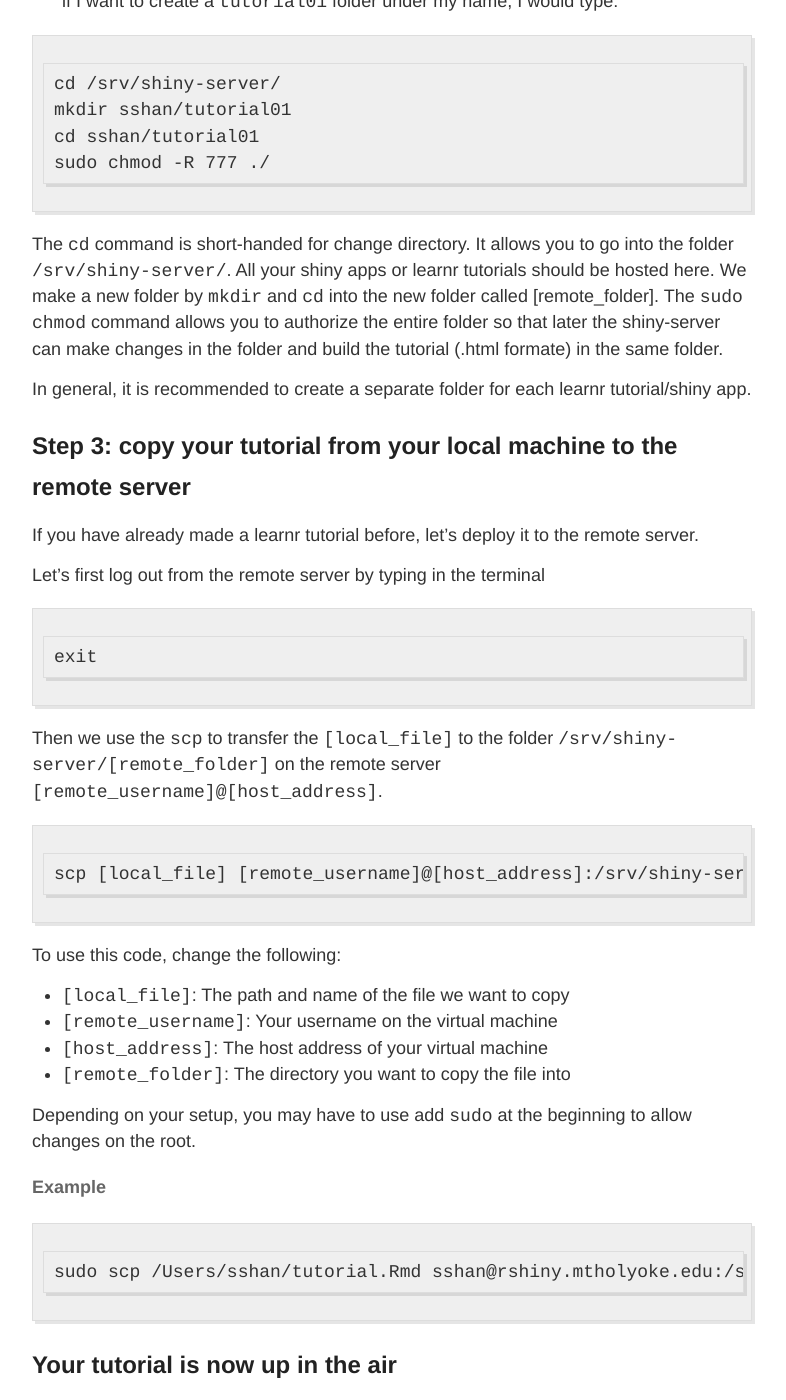
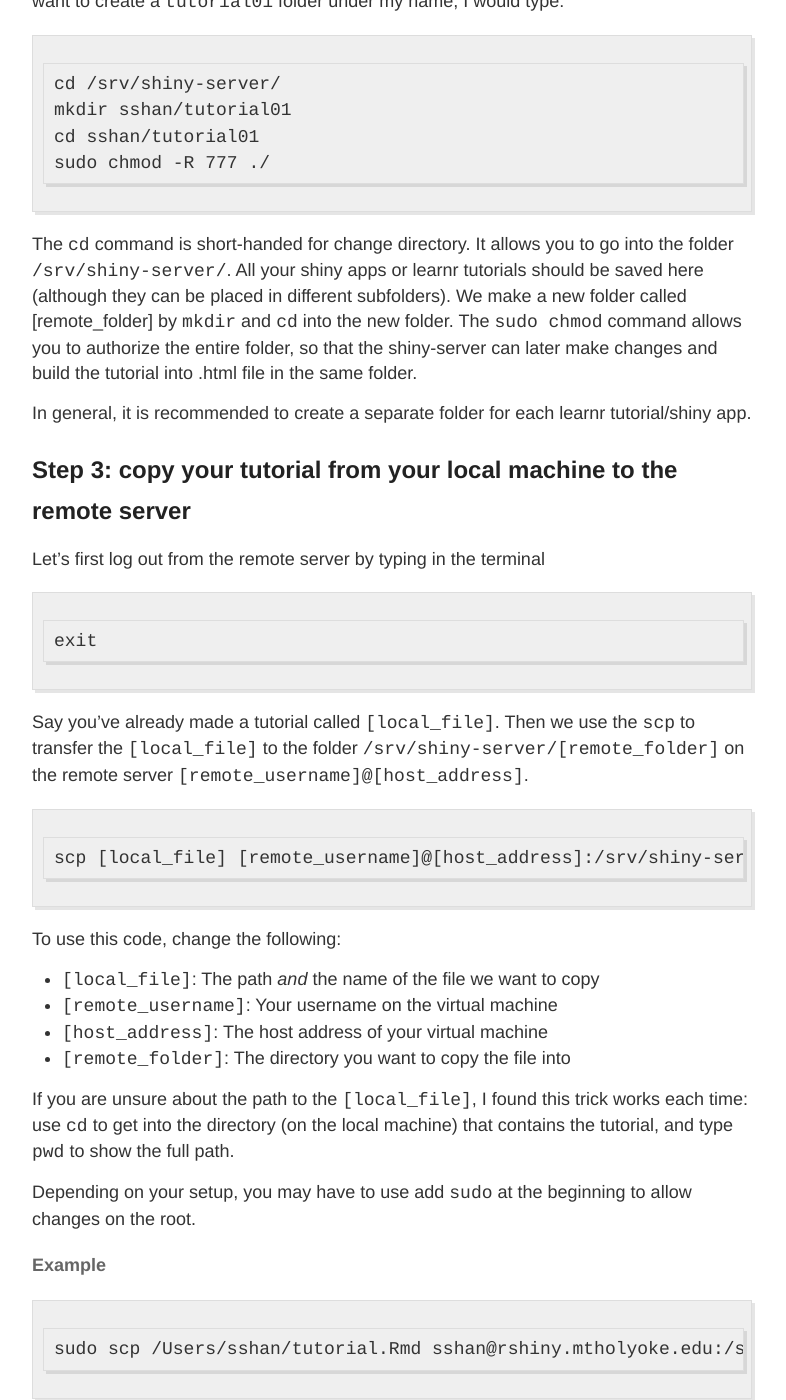
Before and after one commit to sshanshans/Writing, a Jekyll site: the page built from _posts/2020-8-15-deploy.md, in a window 1280 px wide and 1400 px high, scrolled down 1116 px. Shown: the whole window, without its empty margins (248-1034 px from the left). Built offline with Jekyll 4.4.1, drawn with Linux system fonts in a browser that asks for light colours; some of the changed text lies outside the part shown.

Commit message:
add more details

````diff
--- a/_posts/2020-8-15-deploy.md
+++ b/_posts/2020-8-15-deploy.md
@@ -38,29 +38,29 @@ cd sshan/tutorial01
 sudo chmod -R 777 ./
 ```
 
-The `cd` command is short-handed for change directory. It allows you to go into the folder `/srv/shiny-server/`. All your shiny apps or learnr tutorials should be hosted here. We make a new folder by `mkdir` and `cd` into the new folder called [remote_folder].  The `sudo chmod` command allows you to authorize the entire folder so that later the shiny-server can make changes in the folder and build the tutorial (.html formate) in the same folder.
+The `cd` command is short-handed for change directory. It allows you to go into the folder `/srv/shiny-server/`. All your shiny apps or learnr tutorials should be saved here (although they can be placed in different subfolders). We make a new folder called [remote_folder] by `mkdir` and `cd` into the new folder.  The `sudo chmod` command allows you to authorize the entire folder, so that the shiny-server can later make changes and build the tutorial into .html file in the same folder.
 
 In general, it is recommended to create a separate folder for each learnr tutorial/shiny app.
 
 ## Step 3: copy your tutorial from your local machine to the remote server
-If you have already made a learnr tutorial before, let's deploy it to the remote server.
-
 Let's first log out from the remote server by typing in the terminal
 
 ```
 exit
 ```
-Then we use the `scp` to transfer the `[local_file]` to the folder `/srv/shiny-server/[remote_folder]` on the remote server `[remote_username]@[host_address]`.
+Say you've already made a tutorial called `[local_file]`. Then we use the `scp` to transfer the `[local_file]` to the folder `/srv/shiny-server/[remote_folder]` on the remote server `[remote_username]@[host_address]`.
 
 ```
 scp [local_file] [remote_username]@[host_address]:/srv/shiny-server/[remote_folder]
 ```
 To use this code, change the following:
 
-- `[local_file]`: The path and name of the file we want to copy
+- `[local_file]`: The path *and* the name of the file we want to copy
 - `[remote_username]`:  Your username on the virtual machine
 - `[host_address]`: The host address of your virtual machine
 - `[remote_folder]`: The directory you want to copy the file into
+
+If you are unsure about the path to the `[local_file]`, I found this trick works each time: use `cd` to get into the directory (on the local machine) that contains the tutorial, and type `pwd` to show the full path.
 
 Depending on your setup, you may have to use add `sudo` at the beginning to allow changes on the root.
 
````
Also changed, not shown: other parts of _posts/2020-8-15-deploy.md (+2 -2 lines).
